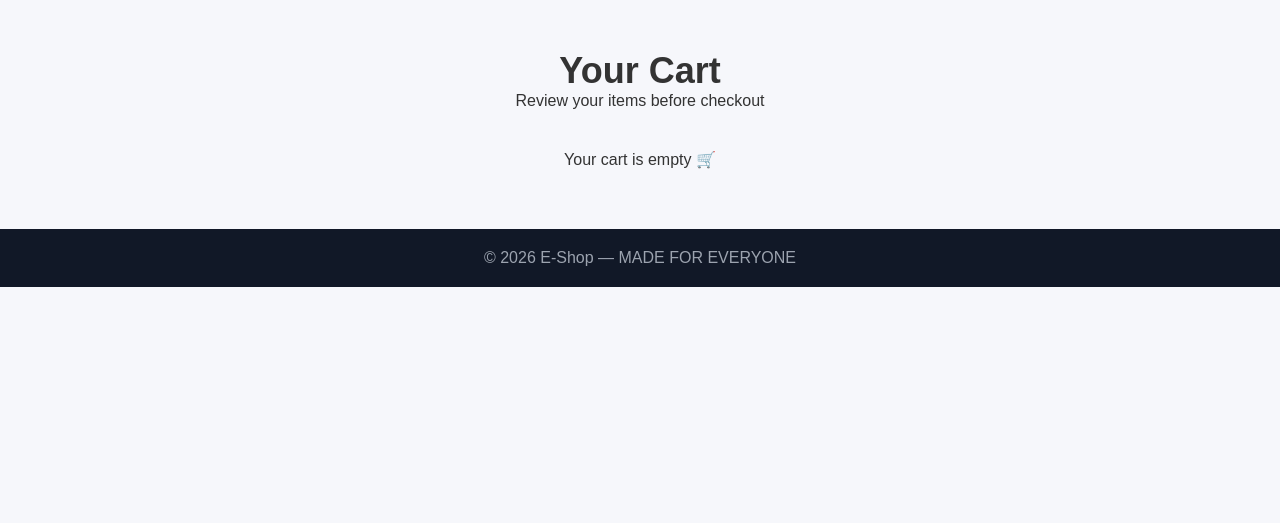
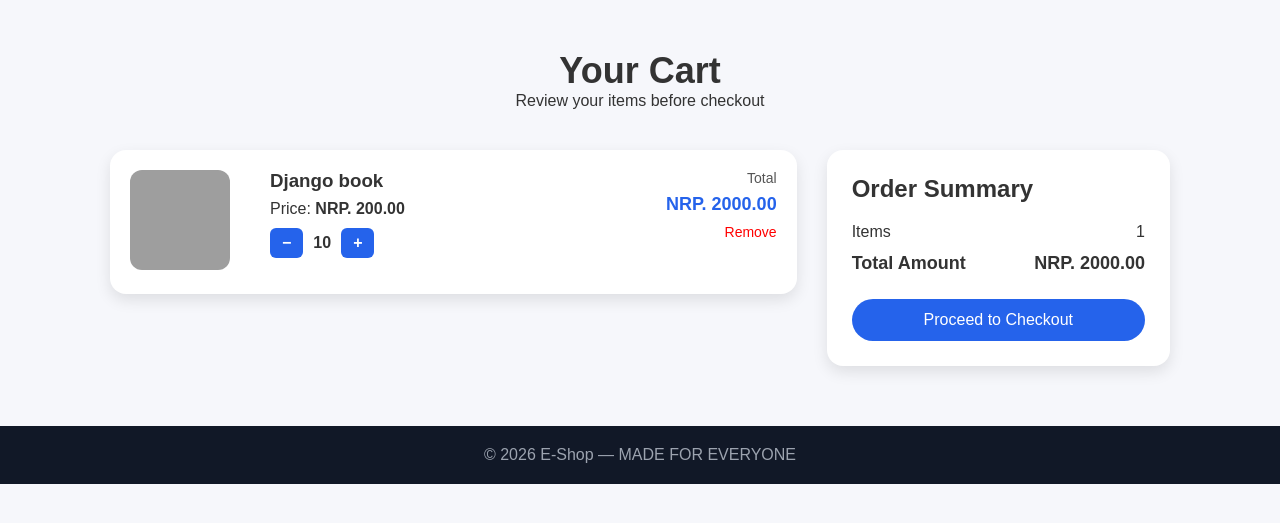
Before and after one commit to Kazuboiii/Djangoproject, a Django app: page /cart/ in a window 1280 px wide. Shown: the part 62-585 px from the top of the page. Run offline with Django 5.2, Linux system fonts and the light colour scheme; a user stored in the database is signed in; data comes from the database, SQL or seed files in the repository; both versions use the stored data as it was after the commit; tables that the repository leaves empty hold one stand-in row (values such as "Sample post"); grey boxes are pictures that could not be loaded.

Commit message:
made add to cart working

```diff
--- a/myproject/myapp/templates/Home.html
+++ b/myproject/myapp/templates/Home.html
@@ -62,7 +62,7 @@
             <p>{{ product.description|truncatechars:120 }}</p>
             <strong>NRP. {{ product.price }}</strong>
 
-            <a href="#" class="add-cart-btn">Add to Cart</a>
+            <a href="{% url 'add_to_cart' product.id %}" class="add-cart-btn">Add to Cart</a>
         </div>
         {% empty %}
             <p>No products available.</p>
--- a/myproject/myapp/templates/Shop.html
+++ b/myproject/myapp/templates/Shop.html
@@ -40,7 +40,7 @@
 
             <div class="product-actions">
                 <a href="#" class="btn-outline">View</a>
-                <a href="#" class="btn-primary">Add to Cart</a>
+                <a href="{% url 'add_to_cart' product.id %}" class="btn-primary">Add to Cart</a>
             </div>
         </div>
         {% empty %}
--- a/myproject/myapp/templates/cart.html
+++ b/myproject/myapp/templates/cart.html
@@ -32,9 +32,9 @@
 
                 <!-- QUANTITY -->
                 <div class="quantity">
-                    <a href="{% url 'decrease_quantity' item.id %}">−</a>
+                    <a href="#">−</a>
                     <span>{{ item.quantity }}</span>
-                    <a href="{% url 'increase_quantity' item.id %}">+</a>
+                    <a href="#">+</a>
                 </div>
             </div>
 
@@ -62,7 +62,7 @@
             <span>NRP. {{ cart_total }}</span>
         </div>
 
-        <a href="{% url 'checkout' %}" class="checkout-btn">
+        <a href="#" class="checkout-btn">
             Proceed to Checkout
         </a>
     </div>
--- a/myproject/myapp/templates/search.html
+++ b/myproject/myapp/templates/search.html
@@ -31,7 +31,7 @@
 
         <div class="product-actions">
             <a href="#" class="btn-outline">View</a>
-            <a href="#" class="btn-primary">Add to Cart</a>
+            <a href="{% url 'add_to_cart' product.id %}" class="btn-primary">Add to Cart</a>
         </div>
     </div>
     {% endfor %}
--- a/myproject/myapp/urls.py
+++ b/myproject/myapp/urls.py
@@ -8,7 +8,9 @@ urlpatterns = [
     path('contact/', views.contact, name='contact'),
     path('shop/', views.shop, name='shop'),
     #cart
-    path('cart/', views.cart, name='cart'),
+    path('cart/', views.cart_view, name='cart'),
+    path('add_to_cart/<int:product_id>/', views.add_to_cart, name='add_to_cart'),
+    path('remove_from_cart/<int:product_id>/', views.remove_from_cart, name='remove_from_cart'),
 
 
     path('search/', views.search, name='search'),
--- a/myproject/myapp/views.py
+++ b/myproject/myapp/views.py
@@ -1,5 +1,6 @@
-from django.shortcuts import render
-from .models import Product
+from django.shortcuts import render,redirect
+from .models import Product ,Cart
+from django.contrib.auth.decorators import login_required
 
 # Create your views here.
 def home(request):
@@ -17,8 +18,33 @@ def shop(request):
    products = Product.objects.all()
    return render(request, 'Shop.html', {'products': products})
 
-def cart(request):
-   return render(request, 'cart.html')
+
+@login_required
+def cart_view(request):
+    cart_items = Cart.objects.filter(user=request.user)  # fetch current user's cart
+    cart_total = sum(item.totalprice() for item in cart_items)  # calculate total
+    return render(request, 'cart.html', {
+        'cart_items': cart_items,
+        'cart_total': cart_total
+    })
+
+
+@login_required
+def add_to_cart(request, product_id):
+   product = Product.objects.get(id=product_id)
+   cart_item, created = Cart.objects.get_or_create(user=request.user, products=product)
+   if not created:
+       cart_item.quantity += 1
+       cart_item.save()
+   return redirect('cart')
+
+@login_required
+def remove_from_cart(request, product_id):
+   product = Product.objects.get(id=product_id)
+   cart_item = Cart.objects.filter(user=request.user, products=product).first()
+   if cart_item:
+       cart_item.delete()
+   return redirect('cart')
 
 def search(request):
    query = request.GET.get('q', '')
```
Also changed, not shown: myproject/db.sqlite3.
